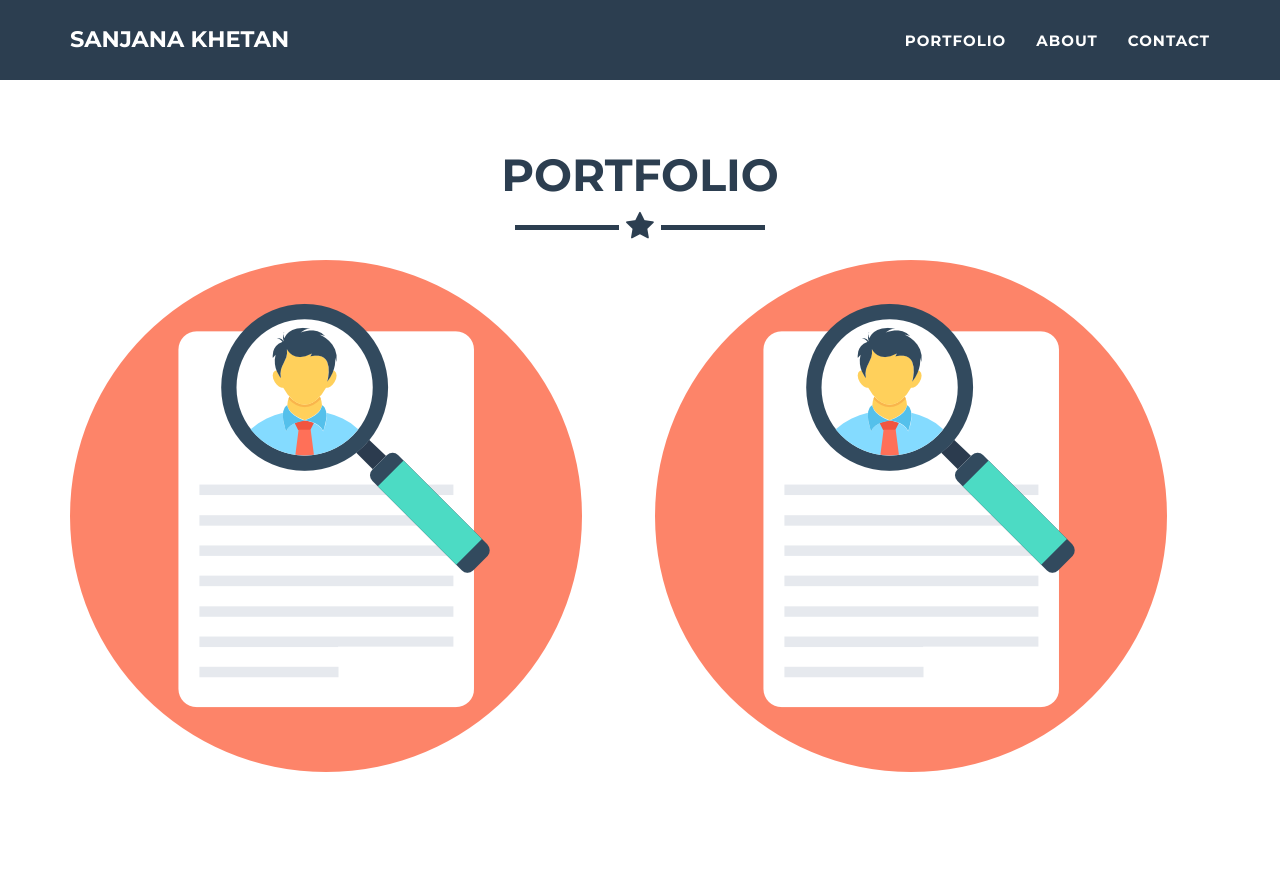
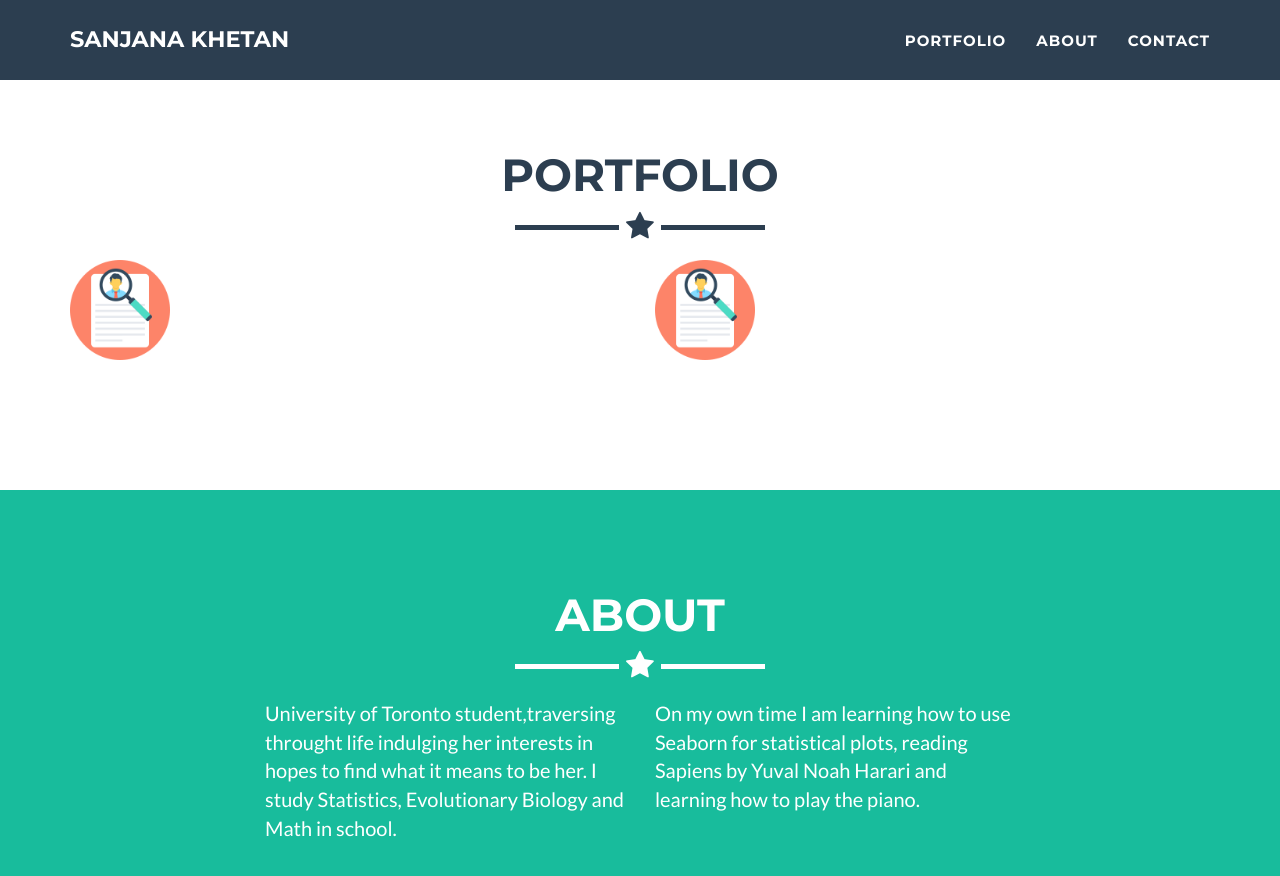
Before and after one commit to badgirlsanju/badgirlsanju.github.io, a Jekyll site: the page built from index.html, in a window 1280 px wide and 900 px high, scrolled down 819 px. Shown: the top 876 px of the window. Built offline with Jekyll 4.4.1, drawn with Linux system fonts in a browser that asks for light colours.

Commit message:
Update portfolio_grid.html

```diff
--- a/_includes/portfolio_grid.html
+++ b/_includes/portfolio_grid.html
@@ -10,12 +10,12 @@
             <div class="row">
                 <div class="col-sm-6 portfolio-item">
                     <a href="img/resume.pdf">
-                        <img src="img/curriculum.png" alt="Resume">
+                        <img src="img/curriculum.png" alt="Resume" height="100" width="100">
                     </a>
                 </div>
                 <div class="col-sm-6 portfolio-item">
                     <a href="img/resume.pdf">
-                        <img src="img/curriculum.png" alt="Resume">
+                        <img src="img/curriculum.png" alt="Resume" height="100" width="100">
                     </a>
                 </div>
             </div>
```
